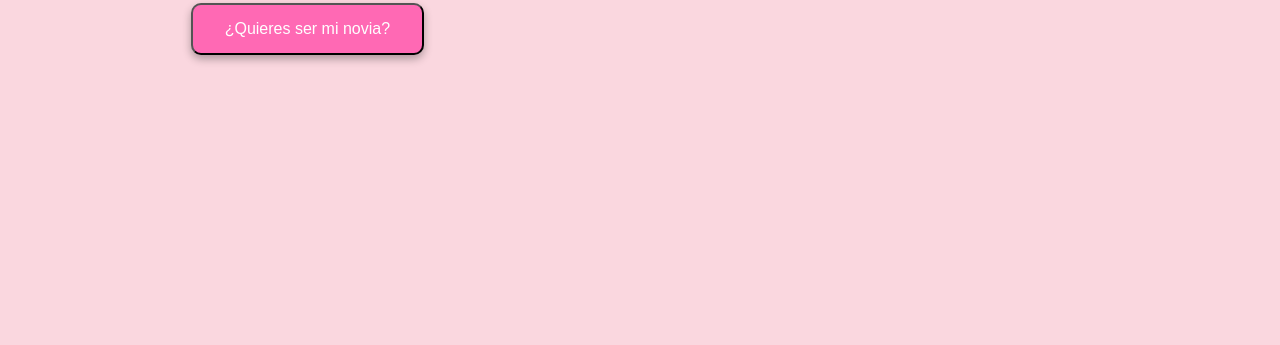
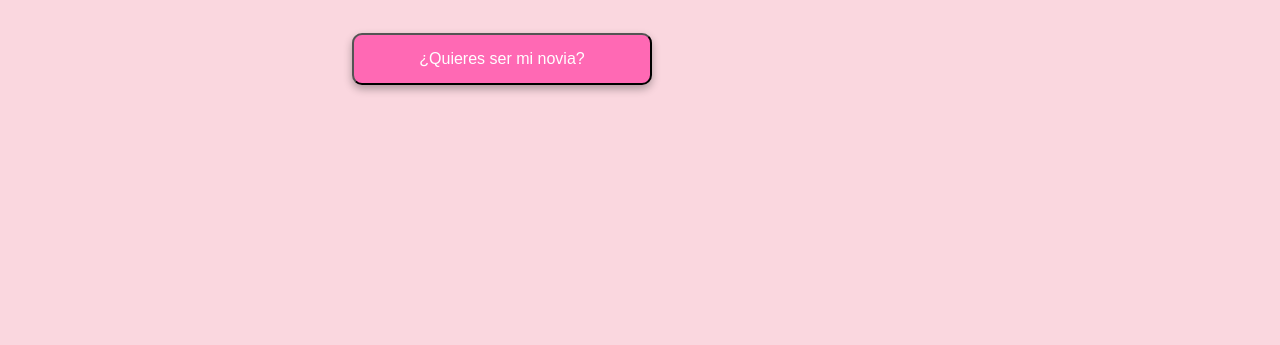
Before and after one commit to Mattvolkan/keidy, a plain HTML site: page index.html in a window 1280 px wide. Shown: the part 471-816 px from the top of the page. Drawn offline with Linux system fonts and the light colour scheme.

Commit message:
Update est.css

```diff
--- a/est.css
+++ b/est.css
@@ -34,6 +34,10 @@
   #boton1 {
       background-color: #ff69b4; /* Rosa claro */
       color: white;
+      position: absolute;
+      width: 300px;
+      left: 350px;
+      right: 1000px;
       padding: 15px 32px;
       margin-top: 20px;
       text-align: center;
```
